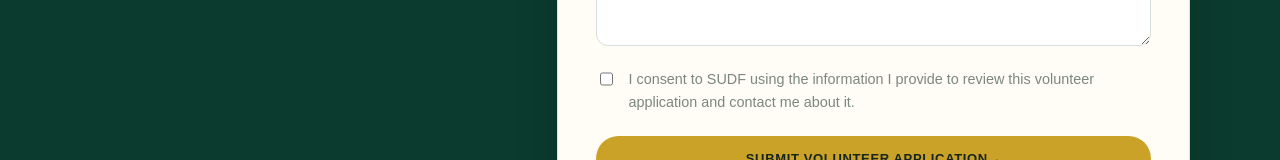
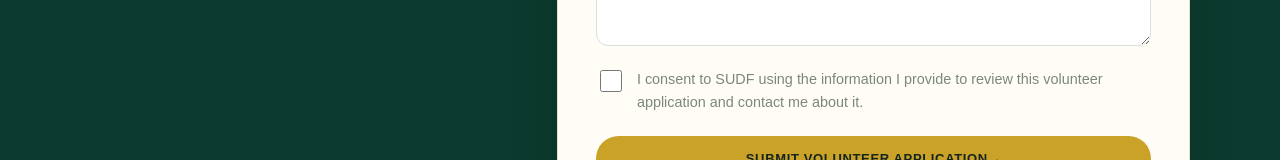
Before and after one commit to AkongShadrach/SUDF-website, a Next.js app: page /volunteer in a window 1280 px wide. Shown: the part 3054-3214 px from the top of the page. Built offline with nearby package versions, Linux system fonts and the light colour scheme.

Commit message:
Increase volunteer consent checkbox size

```diff
--- a/app/volunteer/VolunteerForm.tsx
+++ b/app/volunteer/VolunteerForm.tsx
@@ -72,7 +72,7 @@ export default function VolunteerForm() {
         <label className="volunteer-form-full">Why would you like to volunteer with SUDF?<textarea required rows={4} maxLength={2000} value={values.motivation} onChange={(e) => update("motivation", e.target.value)} placeholder="Tell us about your interest and how you hope to contribute" /></label>
       </div>
       <div className="volunteer-honeypot" aria-hidden="true"><label>Leave this field empty<input tabIndex={-1} autoComplete="off" value={values.website} onChange={(e) => update("website", e.target.value)} /></label></div>
-      <label className="volunteer-consent"><input type="checkbox" required checked={values.consent} onChange={(e) => update("consent", e.target.checked)} /><span>I consent to SUDF using the information I provide to review this volunteer application and contact me about it.</span></label>
+      <label className="volunteer-consent"><input type="checkbox" required checked={values.consent} onChange={(e) => update("consent", e.target.checked)} style={{ width: 22, height: 22, flex: "0 0 22px", marginTop: 2 }} /><span>I consent to SUDF using the information I provide to review this volunteer application and contact me about it.</span></label>
       <button className="button button-gold volunteer-submit" type="submit" disabled={status === "sending"}>{status === "sending" ? "Submitting application..." : "SUBMIT VOLUNTEER APPLICATION"} <span aria-hidden="true">→</span></button>
       {feedback && <p className={status === "success" ? "volunteer-feedback success" : "volunteer-feedback error"} role="status">{feedback}</p>}
       <p className="volunteer-form-footnote">Submitting this form does not guarantee acceptance or deployment. SUDF will review applications and contact applicants where appropriate.</p>
```
